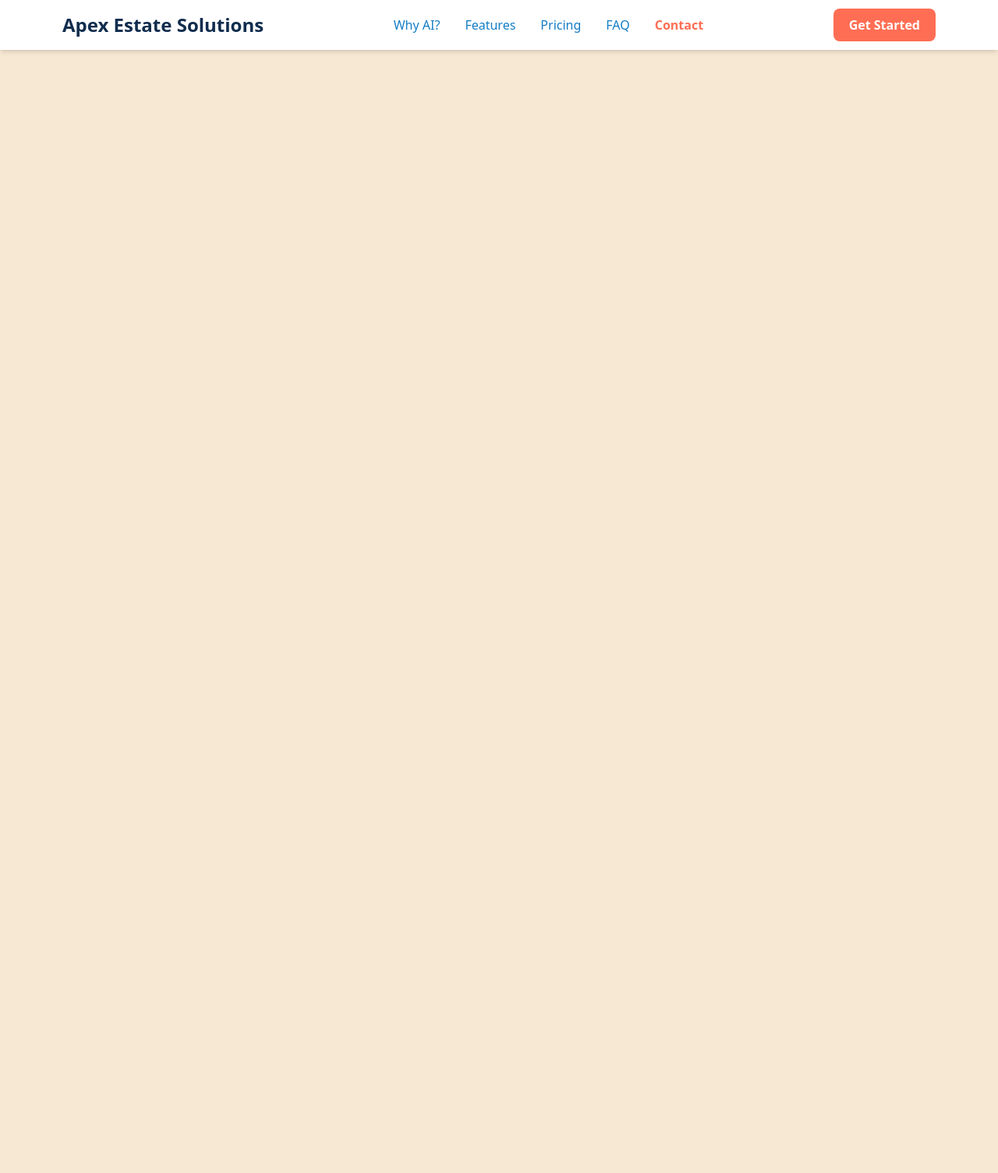
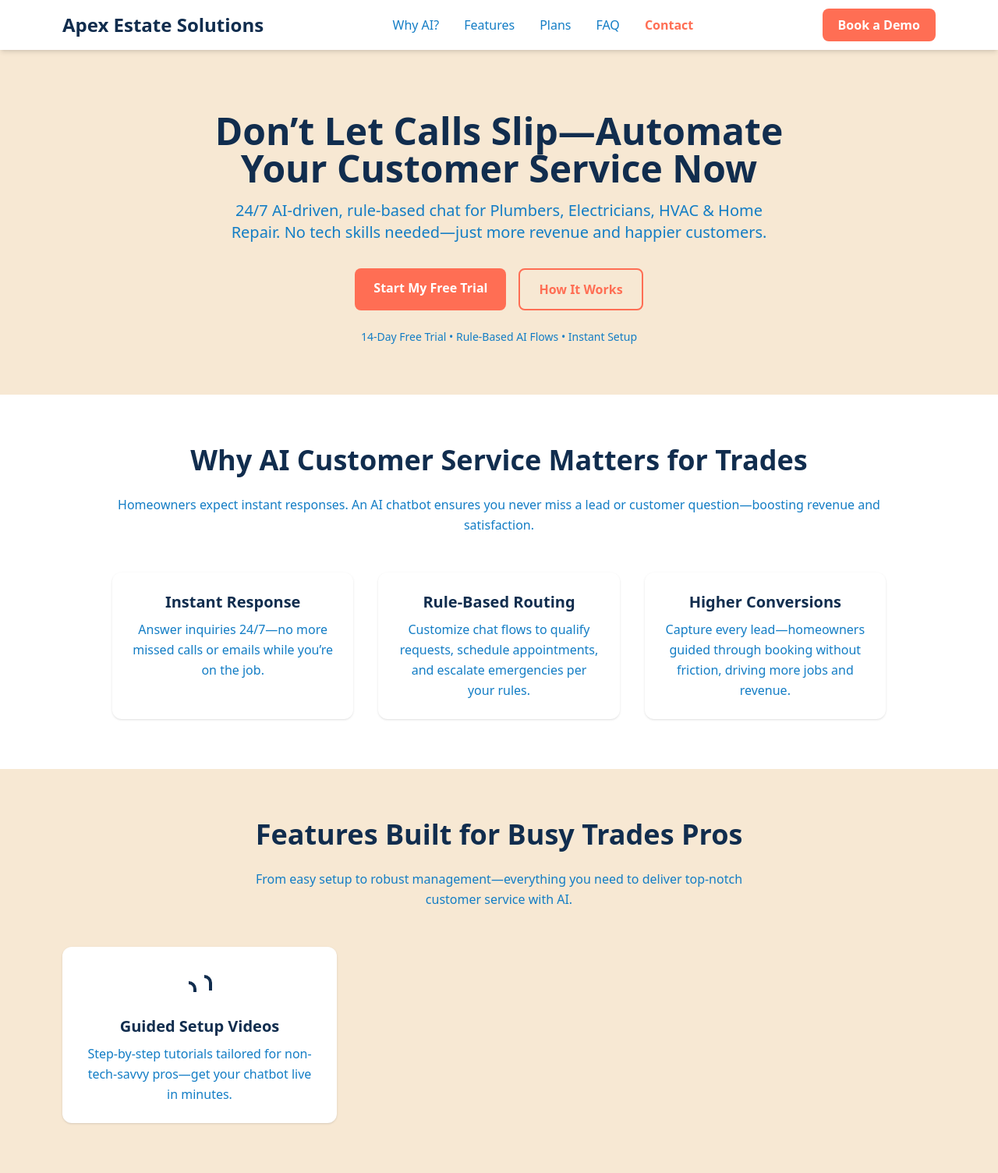
Before and after one commit to Rackz23/apex-estate-trades-site, a plain HTML site: page index.html in a window 1280 px wide. Shown: the whole page at 78% size. Before the commit the page ends 800 px from the top, so only its background shows below. Drawn offline with nearby package versions, Linux system fonts and the light colour scheme.

Commit message:
Update index.html

```diff
--- a/index.html
+++ b/index.html
@@ -42,17 +42,17 @@
       <nav class="hidden md:flex space-x-8">
         <a href="#why"        class="text-secondary hover:text-primary transition">Why AI?</a>
         <a href="#features"   class="text-secondary hover:text-primary transition">Features</a>
-        <a href="#pricing"    class="text-secondary hover:text-primary transition">Pricing</a>
+        <a href="#plans"      class="text-secondary hover:text-primary transition">Plans</a>
         <a href="#faq"        class="text-secondary hover:text-primary transition">FAQ</a>
         <a href="#contact"    class="text-accent font-semibold transition">Contact</a>
       </nav>
 
       <!-- CTA Button -->
       <a
-        href="#pricing"
+        href="#contact"
         class="bg-cta hover:bg-cta-hover text-light px-5 py-2 rounded-lg font-semibold transition"
       >
-        Get Started
+        Book a Demo
       </a>
 
       <!-- Mobile Toggle -->
@@ -69,13 +69,13 @@
       <ul class="flex flex-col p-4 space-y-2">
         <li><a href="#why"      class="block text-secondary">Why AI?</a></li>
         <li><a href="#features" class="block text-secondary">Features</a></li>
-        <li><a href="#pricing"  class="block text-secondary">Pricing</a></li>
+        <li><a href="#plans"    class="block text-secondary">Plans</a></li>
         <li><a href="#faq"      class="block text-secondary">FAQ</a></li>
         <li><a href="#contact"  class="block text-accent font-semibold">Contact</a></li>
         <li>
-          <a href="#pricing"
+          <a href="#contact"
              class="mt-2 block bg-cta hover:bg-cta-hover text-light text-center font-semibold py-2 rounded-lg">
-            Get Started
+            Book a Demo
           </a>
         </li>
       </ul>
@@ -84,3 +84,89 @@
 
   <!-- Spacer for fixed header -->
   <div class="h-16"></div>
+
+  <!-- 2. HERO SECTION -->
+  <section class="bg-bg pt-20 pb-16 text-center" id="hero">
+    <div class="max-w-3xl mx-auto px-4">
+      <h1 class="text-4xl md:text-5xl font-extrabold text-primary mb-4">
+        Don’t Let Calls Slip—Automate Your Customer Service Now
+      </h1>
+      <p class="text-lg md:text-xl text-secondary mb-8">
+        24/7 AI-driven, rule-based chat for Plumbers, Electricians, HVAC & Home Repair. No tech skills needed—just more revenue and happier customers.
+      </p>
+      <div class="flex flex-col sm:flex-row justify-center gap-4">
+        <a href="#pricing" class="bg-cta hover:bg-cta-hover text-light font-semibold px-6 py-3 rounded-lg transition">
+          Start My Free Trial
+        </a>
+        <a href="#features" class="border-2 border-accent text-accent font-semibold px-6 py-3 rounded-lg hover:bg-accent/10 transition">
+          How It Works
+        </a>
+      </div>
+      <p class="mt-6 text-sm text-secondary">
+        14-Day Free Trial • Rule-Based AI Flows • Instant Setup
+      </p>
+    </div>
+  </section>
+
+  <!-- 3. WHY AI CUSTOMER SERVICE -->
+  <section class="py-16 bg-white" id="why">
+    <div class="max-w-5xl mx-auto px-4 text-center">
+      <h2 class="text-3xl md:text-4xl font-bold text-primary mb-6">
+        Why AI Customer Service Matters for Trades
+      </h2>
+      <p class="text-secondary mb-12">
+        Homeowners expect instant responses. An AI chatbot ensures you never miss a lead or customer question—boosting revenue and satisfaction.
+      </p>
+      <div class="grid md:grid-cols-3 gap-8 text-center">
+        <div class="p-6 rounded-xl shadow hover:shadow-md transition">
+          <h3 class="text-xl font-semibold text-primary mb-2">Instant Response</h3>
+          <p class="text-secondary">
+            Answer inquiries 24/7—no more missed calls or emails while you’re on the job.
+          </p>
+        </div>
+        <div class="p-6 rounded-xl shadow hover:shadow-md transition">
+          <h3 class="text-xl font-semibold text-primary mb-2">Rule-Based Routing</h3>
+          <p class="text-secondary">
+            Customize chat flows to qualify requests, schedule appointments, and escalate emergencies per your rules.
+          </p>
+        </div>
+        <div class="p-6 rounded-xl shadow hover:shadow-md transition">
+          <h3 class="text-xl font-semibold text-primary mb-2">Higher Conversions</h3>
+          <p class="text-secondary">
+            Capture every lead—homeowners guided through booking without friction, driving more jobs and revenue.
+          </p>
+        </div>
+      </div>
+    </div>
+  </section>
+
+  <!-- 4. FEATURES & BENEFITS -->
+  <section class="py-16 bg-bg" id="features">
+    <div class="max-w-6xl mx-auto px-4 text-center">
+      <h2 class="text-3xl md:text-4xl font-bold text-primary mb-6">
+        Features Built for Busy Trades Pros
+      </h2>
+      <p class="text-secondary mb-12 max-w-2xl mx-auto">
+        From easy setup to robust management—everything you need to deliver top-notch customer service with AI.
+      </p>
+      <div class="grid md:grid-cols-2 lg:grid-cols-3 gap-8">
+        <!-- Feature list similar: videos, dashboard, embed, social etc but with trades focus -->
+        <!-- Example: Guided Setup Videos -->
+        <div class="bg-white p-6 rounded-xl shadow hover:shadow-md transition">
+          <svg class="w-12 h-12 text-cta mx-auto mb-4" fill="none" stroke="currentColor" stroke-width="2" viewBox="0 0 24 24">
+            <path d="M9 17v-2a4 4 0 00-4-4H5"/><path d="M15 7a4 4 0 014 4v5"/>
+          </svg>
+          <h3 class="text-xl font-semibold text-primary mb-2">Guided Setup Videos</h3>
+          <p class="text-secondary">
+            Step-by-step tutorials tailored for non-tech-savvy pros—get your chatbot live in minutes.
+          </p>
+        </div>
+        <!-- ...repeat for rest features adapted... -->
+      </div>
+    </div>
+  </section>
+
+  <!-- Additional sections (Pipeline, Demo, Integrations, Pricing, Testimonials, FAQ, CTA, Footer) similarly updated to reference plumbers, electricians, HVAC, home repair, rule-based AI customer service. -->
+
+</body>
+</html>
```
